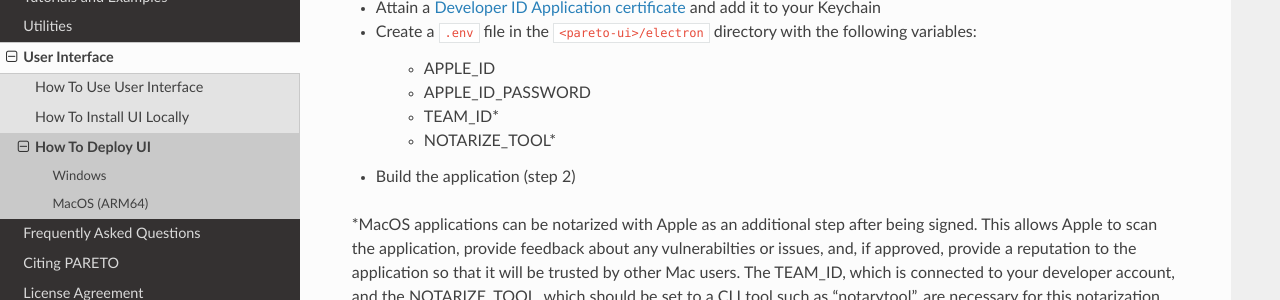
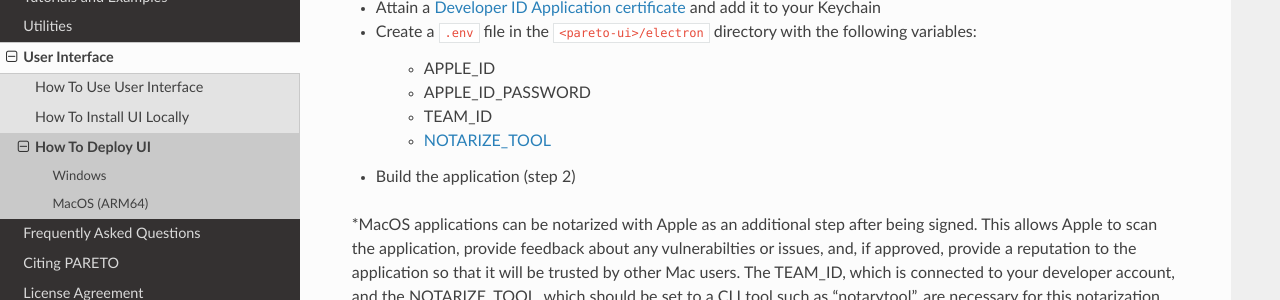
Before and after one commit to project-pareto/project-pareto, a Sphinx documentation site: the page built from docs/user_interface/how_to_deploy_ui.rst, in a window 1280 px wide and 900 px high, scrolled down 1669 px. Shown: the part 378-678 px from the top of the window. Built offline with Sphinx 7.4.7 and the Read the Docs theme 2.0.0, drawn with Linux system fonts in a browser that asks for light colours; part of the change alters nothing that is shown.

```diff
--- a/docs/user_interface/how_to_deploy_ui.rst
+++ b/docs/user_interface/how_to_deploy_ui.rst
@@ -101,9 +101,11 @@ The general steps required to obtaining and implementing an Apple code signing c
 
     * APPLE_ID
     * APPLE_ID_PASSWORD
-    * TEAM_ID*
-    * NOTARIZE_TOOL*
+    * TEAM_ID
+    * NOTARIZE_TOOL_
 
 * Build the application (step 2)
 
+.. _NOTARIZE_TOOL:
+
 \*MacOS applications can be notarized with Apple as an additional step after being signed. This allows Apple to scan the application, provide feedback about any vulnerabilties or issues, and, if approved, provide a reputation to the application so that it will be trusted by other Mac users. The TEAM_ID, which is connected to your developer account, and the NOTARIZE_TOOL, which should be set to a CLI tool such as "notarytool", are necessary for this notarization process to run.
```
